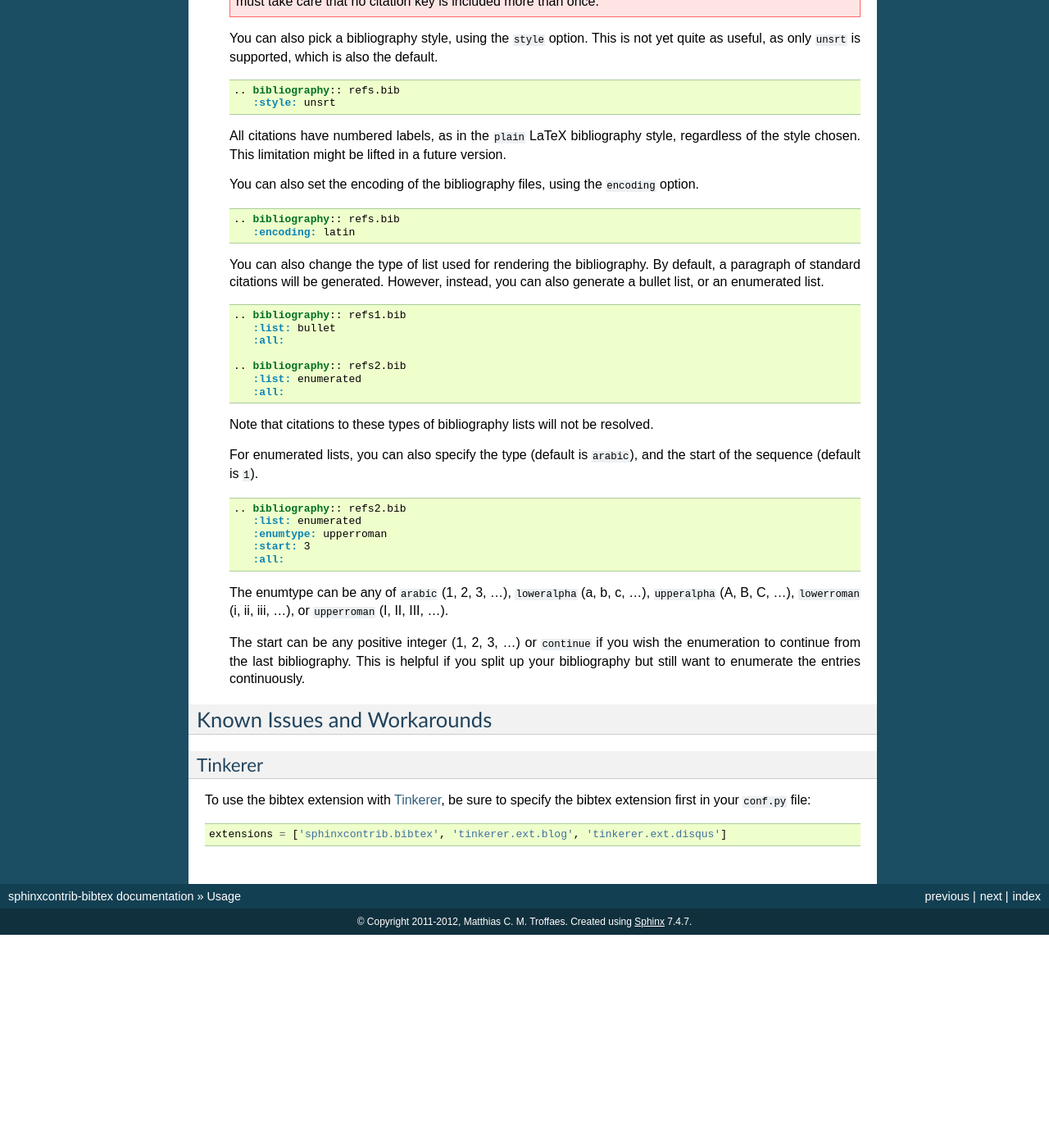
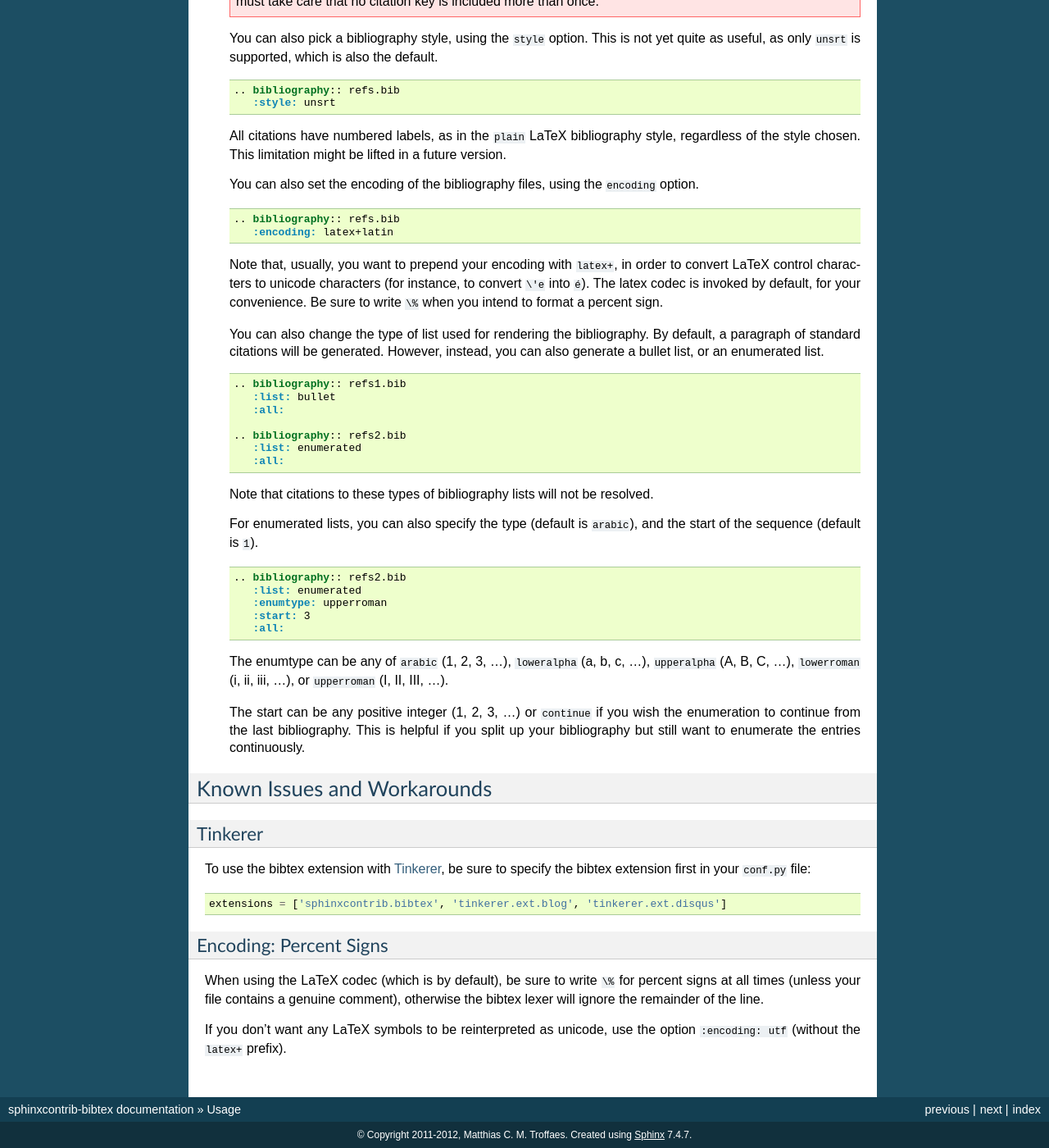
Before and after one commit to mcmtroffaes/sphinxcontrib-bibtex, a Sphinx documentation site: the page built from doc/usage.rst, in a window 1280 px wide and 1400 px high, scrolled down 643 px. Shown: the whole window at 82% size. Built offline with Sphinx 7.4.7, drawn with Linux system fonts in a browser that asks for light colours; formulas are drawn with MathJax 3; pages that are not in the unit, such as notebooks, are missing from menus; before the commit the page ends 1783 px from its top, so only the background shows below that; some of the changed text lies outside the part shown.

Commit message:
A 'fix' for the encoding problem by documenting the latex codec (just in case someone would *not* want to use it), and mentioning the percent sign problem under known issues (fixes issue #4).

```diff
--- a/doc/usage.rst
+++ b/doc/usage.rst
@@ -63,7 +63,13 @@ Roles and Directives
    .. code-block:: rest
 
      .. bibliography:: refs.bib
-        :encoding: latin
+        :encoding: latex+latin
+
+   Note that, usually, you want to prepend your encoding with
+   ``latex+``, in order to convert LaTeX control characters to unicode
+   characters (for instance, to convert ``\'e`` into ``é``). The latex
+   codec is invoked by default, for your convenience. Be sure to write
+   ``\%`` when you intend to format a percent sign.
 
    You can also change the type of list used for rendering the
    bibliography. By default, a paragraph of standard citations will be
@@ -127,3 +133,14 @@ To use the bibtex extension with `Tinkerer <http://www.tinkerer.me/>`_,
 be sure to specify the bibtex extension first in your ``conf.py`` file::
 
     extensions = ['sphinxcontrib.bibtex', 'tinkerer.ext.blog', 'tinkerer.ext.disqus']
+
+Encoding: Percent Signs
+~~~~~~~~~~~~~~~~~~~~~~~
+
+When using the LaTeX codec (which is by default), be sure to write
+``\%`` for percent signs at all times (unless your file contains a
+genuine comment), otherwise the bibtex lexer will ignore the remainder
+of the line.
+
+If you don't want any LaTeX symbols to be reinterpreted as unicode,
+use the option ``:encoding: utf`` (without the ``latex+`` prefix).
```
Also changed, not shown: 1 other file.
